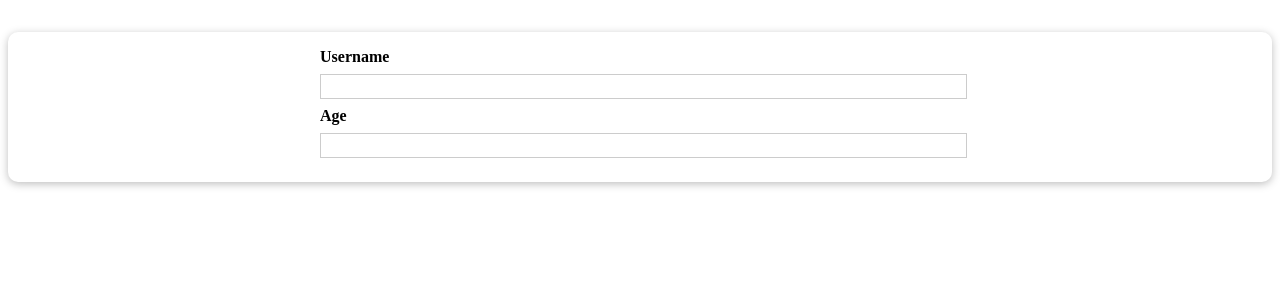
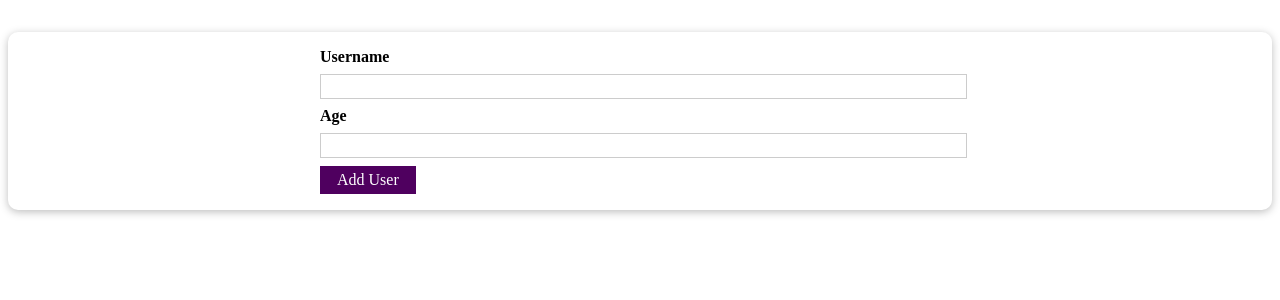
Before and after one commit to booyaChael/react-practice_1, a React (Create React App) app: page / in a window 1280 px wide. Shown: the top 300 px of the page. Built offline with nearby package versions, Linux system fonts and the light colour scheme.

Commit message:
Button ui 생성 및 AddUserForm에 적용

```diff
--- /dev/null
+++ b/src/components/UI/Button.js
@@ -0,0 +1,15 @@
+import classes from "./Button.module.css";
+
+const Button = (props) => {
+  return (
+    <button
+      className={classes.button}
+      type={props.type || "button"}
+      onClick={props.onClick}
+    >
+      {props.children}
+    </button>
+  );
+};
+
+export default Button;
--- /dev/null
+++ b/src/components/UI/Button.module.css
@@ -0,0 +1,18 @@
+.button {
+  font: inherit;
+  border: 1px solid #4f005f;
+  background: #4f005f;
+  color: white;
+  padding: 0.25rem 1rem;
+  cursor: pointer;
+}
+
+.button:hover,
+.button:active {
+  background: #741188;
+  border-color: #741188;
+}
+
+.button:focus {
+  outline: none;
+}
--- a/src/components/Users/AddUserForm.js
+++ b/src/components/Users/AddUserForm.js
@@ -1,5 +1,6 @@
 import classes from "./AddUserForm.module.css";
 import Card from "../UI/Card";
+import Button from "../UI/Button";
 const AddUserForm = () => {
   return (
     <Card>
@@ -8,6 +9,7 @@
         <input id="username" type="text" />
         <label htmlFor={"age"}>Age</label>
         <input id="age" type="number" />
+        <Button type="submit">Add User</Button>
       </form>
     </Card>
   );
```
